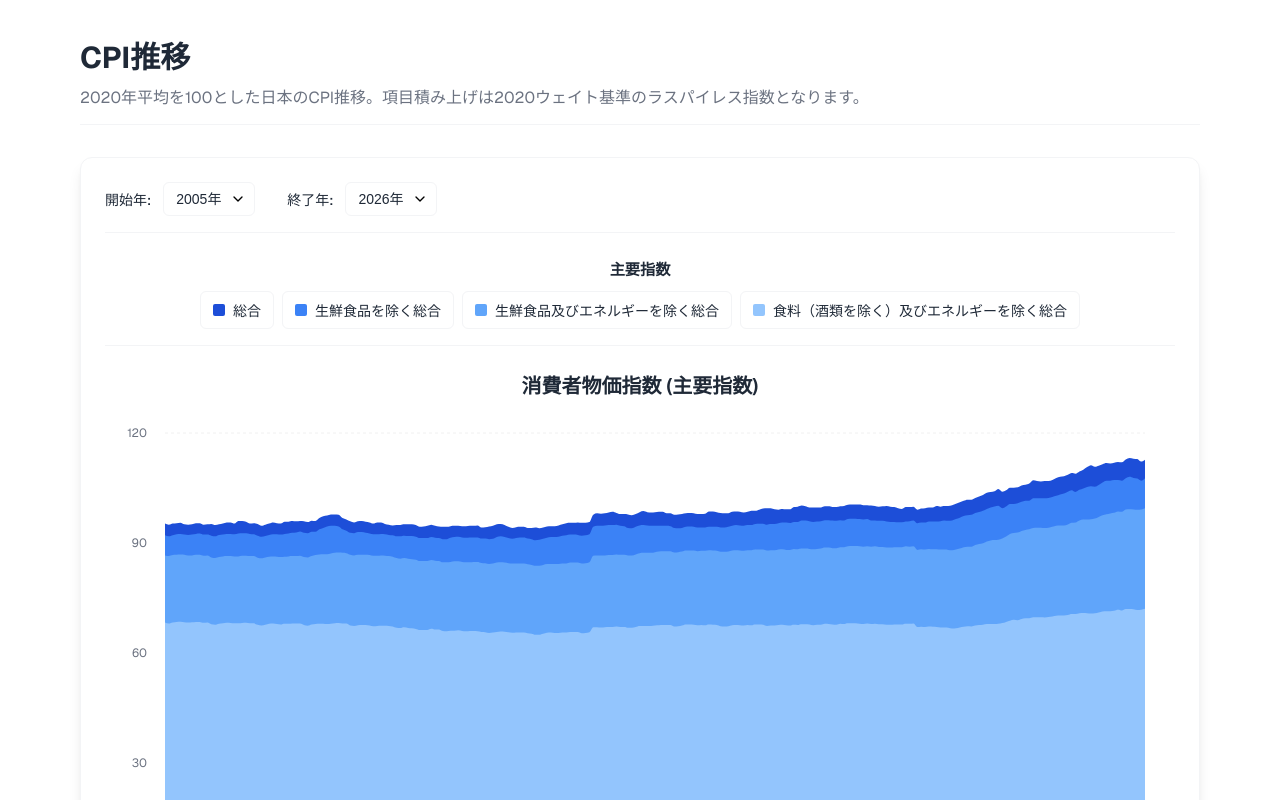
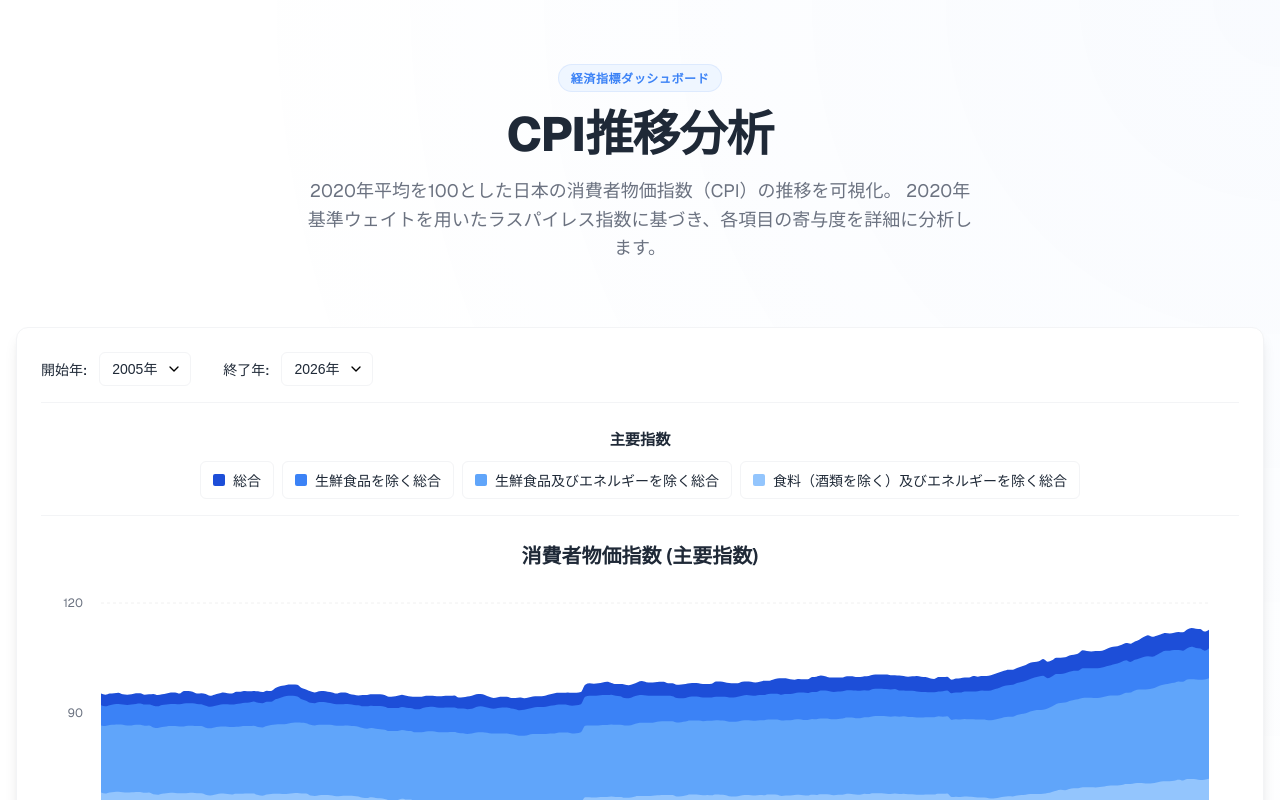
Before and after one commit to ponkansh6/nextjstest, a Next.js app: page / in a window 1280 px wide. Shown: the top 800 px of the page. Built offline with nearby package versions, Linux system fonts and the light colour scheme.

Commit message:
style: modernize page header with badge, animations, and new typography

```diff
--- a/src/app/page.module.css
+++ b/src/app/page.module.css
@@ -1,34 +1,70 @@
 .pageWrapper {
-  padding-top: 2.5rem;
-  padding-bottom: 2.5rem;
-  max-width: 72rem;
+  padding-top: 4rem;
+  padding-bottom: 6rem;
+  max-width: 80rem;
   margin-left: auto;
   margin-right: auto;
+  min-height: 100vh;
+  background: radial-gradient(circle at top right, rgba(59, 130, 246, 0.03), transparent 40%),
+              radial-gradient(circle at bottom left, rgba(59, 130, 246, 0.03), transparent 40%);
 }
 
 .header {
-  margin-bottom: 2rem;
-  border-bottom: 1px solid var(--card-border);
-  padding-bottom: 1rem;
+  margin-bottom: 4rem;
+  text-align: center;
+  display: flex;
+  flex-direction: column;
+  align-items: center;
+  animation: fadeIn 0.8s ease-out;
+}
+
+@keyframes fadeIn {
+  from {
+    opacity: 0;
+    transform: translateY(10px);
+  }
+  to {
+    opacity: 1;
+    transform: translateY(0);
+  }
+}
+
+.badge {
+  display: inline-flex;
+  align-items: center;
+  padding: 0.25rem 0.75rem;
+  border-radius: 9999px;
+  font-size: 0.75rem;
+  font-weight: 600;
+  text-transform: uppercase;
+  letter-spacing: 0.05em;
+  background-color: var(--blue-50);
+  color: var(--blue-500);
+  margin-bottom: 1rem;
+  border: 1px solid rgba(59, 130, 246, 0.1);
 }
 
 .title {
-  font-size: 1.875rem;
-  line-height: 2.25rem;
-  font-weight: 700;
+  font-size: 3rem;
+  line-height: 1.1;
+  font-weight: 800;
   color: var(--card-text);
+  letter-spacing: -0.02em;
+  margin-bottom: 1rem;
 }
 
 .description {
+  font-size: 1.125rem;
   color: var(--gray-500);
-  margin-top: 0.5rem;
+  max-width: 42rem;
+  line-height: 1.6;
 }
 
 .errorContainer {
-  padding: 2.5rem;
+  padding: 3rem;
   text-align: center;
   background-color: var(--gray-50);
-  border-radius: 0.5rem;
+  border-radius: 1rem;
   border: 1px dashed var(--card-border);
 }
 
--- a/src/app/page.tsx
+++ b/src/app/page.tsx
@@ -15,12 +15,14 @@ export default async function Page() {
 
   return (
     <div className={`container ${styles.pageWrapper}`}>
-      <div className={styles.header}>
-        <h1 className={styles.title}>CPI推移</h1>
+      <header className={styles.header}>
+        <div className={styles.badge}>経済指標ダッシュボード</div>
+        <h1 className={styles.title}>CPI推移分析</h1>
         <p className={styles.description}>
-          2020年平均を100とした日本のCPI推移。項目積み上げは2020ウェイト基準のラスパイレス指数となります。
+          2020年平均を100とした日本の消費者物価指数（CPI）の推移を可視化。
+          2020年基準ウェイトを用いたラスパイレス指数に基づき、各項目の寄与度を詳細に分析します。
         </p>
-      </div>
+      </header>
 
       {cleanData.length > 0 ? (
         <CpiChart data={cleanData} />
```
